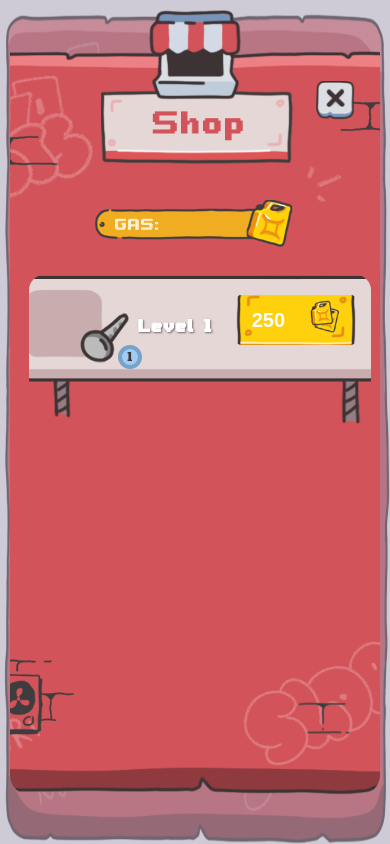
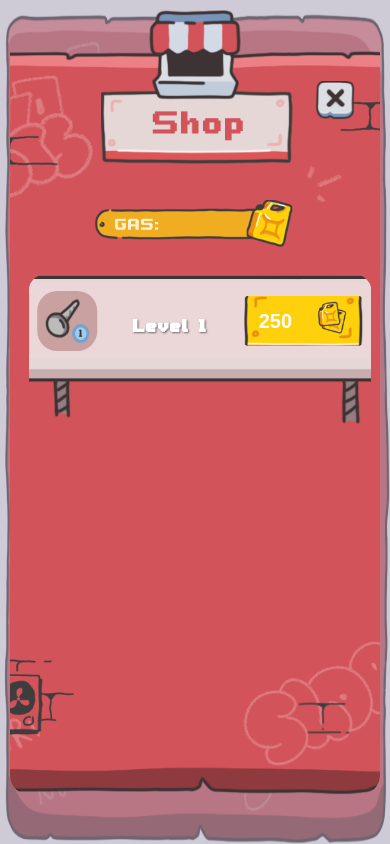
Before and after one commit to Amir-LOUATII/test_frontend_darblockcahin, a website built with Vite: page index.html in a window 390 px wide. Built offline with nearby package versions, Linux system fonts and the light colour scheme.

Commit message:
Improve shop design on small screens

```diff
--- a/index.html
+++ b/index.html
@@ -8,20 +8,25 @@
   </head>
   <body>
     <main id="app">
+      <!-- Game container with background and content -->
       <div id="game-container">
         <div id="background-container">
+          <!-- Background image for the shop -->
           <img
             src="./public/assets/images/shop/SHOP_BG.png"
             alt="Background Image"
             class="background-image"
           />
           <div class="overlay"></div>
+
+          <!-- Modal content -->
           <div id="content">
             <div id="modal" class="modal">
               <div class="modal-content">
-
+                <!-- Shop container with header and items -->
                 <section id="shop-container">
                   <header>
+                    <!-- Close button for the shop -->
                     <button id="close-btn" title="Close"></button>
                   </header>
 
@@ -35,48 +40,28 @@
 
                   <!-- Shop Items Section -->
                   <div id="items-container">
-                    <!-- Repeat shop-item for each item -->
+
                     <div class="shop-item">
+                 <div class="item-details">
                        <div class="item-icon-container">
                         <img src="./assets/images/shop/assets/1.png" alt="Item 1" />
                       </div>
                       <span class="item-level">Level 1</span>
                       <button class="buy-btn">250</button>
                  </div>
+                    </div>
 
-                    <!-- More shop items... -->
+
                   </div>
                 </section>
               </div>
             </div>
-
           </div>
         </div>
       </div>
+    </main>
 
-      <!-- End Modal Structure -->
-    </main>
-    <script>
-      // JavaScript to handle modal open/close
-      const modal = document.getElementById("modal");
-      const closeBtn = document.querySelector(".close-btn");
-
-      // Function to open the modal
-      function openModal() {
-        modal.style.display = "block";
-      }
-
-      // Function to close the modal
-      closeBtn.onclick = function() {
-        modal.style.display = "none";
-      }
-
-      // Close modal when clicking outside of the modal content
-      window.onclick = function(event) {
-        if (event.target == modal) {
-          modal.style.display = "none";
-        }
-      }
-    </script>
+    <!-- Import the main JavaScript file -->
+    <script src="/src/main.js"></script>
   </body>
 </html>
--- a/src/style.css
+++ b/src/style.css
@@ -6,7 +6,9 @@
   src: url('/assets/fonts/chubby-choo-regular.ttf') format('truetype');
 }
 :root {
-  --primary-color: #ffca28;
+  --primary-color: #ebd7d8;
+ --secondary-color: #c9a1a1;
+ --tertiary-color: #ffca28;
   --primary-text-color: #cab3b5;
   --secondary-text-color: #fff;
   --default-margin: 10px;
@@ -215,7 +217,7 @@ header {
 }
 
 #items-container::-webkit-scrollbar-thumb {
-  background-color: var(--primary-color);
+  background-color: var(--tertiary-color);
   border-radius: 10px;
 }
 
@@ -224,16 +226,17 @@ header {
 }
 
 #items-container::-webkit-scrollbar-thumb:hover {
-  background-color: var(--primary-color);
+  background-color: var(--tertiary-color);
 }
 
 #items-container::-webkit-scrollbar-thumb:active {
-  background-color: var(--primary-color);
+  background-color: var(--tertiary-color);
 }
 
 .shop-item {
-  width: 543px;
-  min-height: 192px;
+  width: 100%;
+  max-width: 543px;
+  min-height: 195px;
   border-radius: 15px;
   position: relative;
   margin: 0 auto;
@@ -241,7 +244,7 @@ header {
   background-image: url('../public/assets/images/shop/Itemsbox1_shop.png');
   background-size: cover;
   background-repeat: no-repeat;
-  background-position: center;
+  background-position: top center;
   overflow: hidden;
 }
 
@@ -249,13 +252,14 @@ header {
   .shop-item {
     width: 100%;
     min-height: 150px;
+
   }
 }
 
 @media screen and (max-width: 374px) {
   .shop-item {
     width: 100%;
-    min-height: 1px;
+    min-height: 150px;
   }
 }
 
@@ -265,31 +269,37 @@ header {
 
 }
 
-.shop-item .item-bg {
-  position: absolute;
-  top: 0;
-  left: 0;
-  z-index: 1;
-  width: 100%;
-  height: 100%;
+.shop-item .item-details{
+  position:absolute;
+  top:8px;
+  left:50%;
+  transform:translate(-50%,0);
+  display:flex;
+  justify-content:space-between;
+  align-items:center;
+  background-color: var(--primary-color);
+  width:90%;
+  max-width: 95%;
+height:fit-content;
+  max-height: 100%;
+margin: 0 auto;
+padding: 0.5rem;
+transition: background-color 0.3s;
+
+
 }
 
-.shop-item .item-bg img {
-  width: 100%;
-  height: 100%;
-  max-width: 100%;
-  max-height: 100%;
-  object-fit: cover;
-}
+
 
 .shop-item .item-icon-container {
-  position: absolute;
-  top: 20%;
-  left: 14%;
-  display: flex;
-  justify-content: center;
-  align-items: center;
-  z-index: 2;
+width: 90px;
+height: 90px;
+background-color: transparent;
+border-radius:20px;
+background-color:var(--secondary-color);
+padding:0.5rem;
+
+
 }
 
 .shop-item .item-icon-container img {
@@ -298,23 +308,39 @@ header {
   height: 50px;
 }
 
-@media screen and (max-width: 767px) {
+@media screen and (max-width: 600px) {
+  .shop-item {
+
+    padding:0;
+  }
+  .shop-item .item-details {
+
+    width: 100%;
+    max-width: 100%;
+    height:fit-content;
+    text-align:center;
+  }
   .shop-item .item-icon-container {
-    top: 25%;
-    left: 15%;
+    width: 60px;
+    height: 60px;
   }
 
   .shop-item .item-icon-container img {
-    width: 30px;
-    height: 30px;
+    width: 25px;
+    height: 25px;
   }
 }
+.shop-item:hover .item-details{
+  background-color:var(--secondary-color);
 
+
+}
+
+.shop-item:hover .item-icon-container{
+  background-color:var(--primary-color);
+}
 .shop-item .item-level {
-  position: absolute;
-  top: 25%;
-  left: 50%;
-  transform: translate(-60%, -20%);
+
   font-size: 1.5rem;
   font-weight: bold;
   z-index: 2;
@@ -331,13 +357,9 @@ header {
 }
 
 .shop-item .buy-btn {
-  position: absolute;
-  top: 20%;
   cursor: pointer;
-  right: 25px;
   width: 160px;
   height: 80px;
-  transform: translateY(-20%);
   background-image: url('../public/assets/images/shop/Buy_Button02.png');
   background-size: cover;
   background-position: center;
```
Lines whose indentation alone changed are shown as unchanged.
